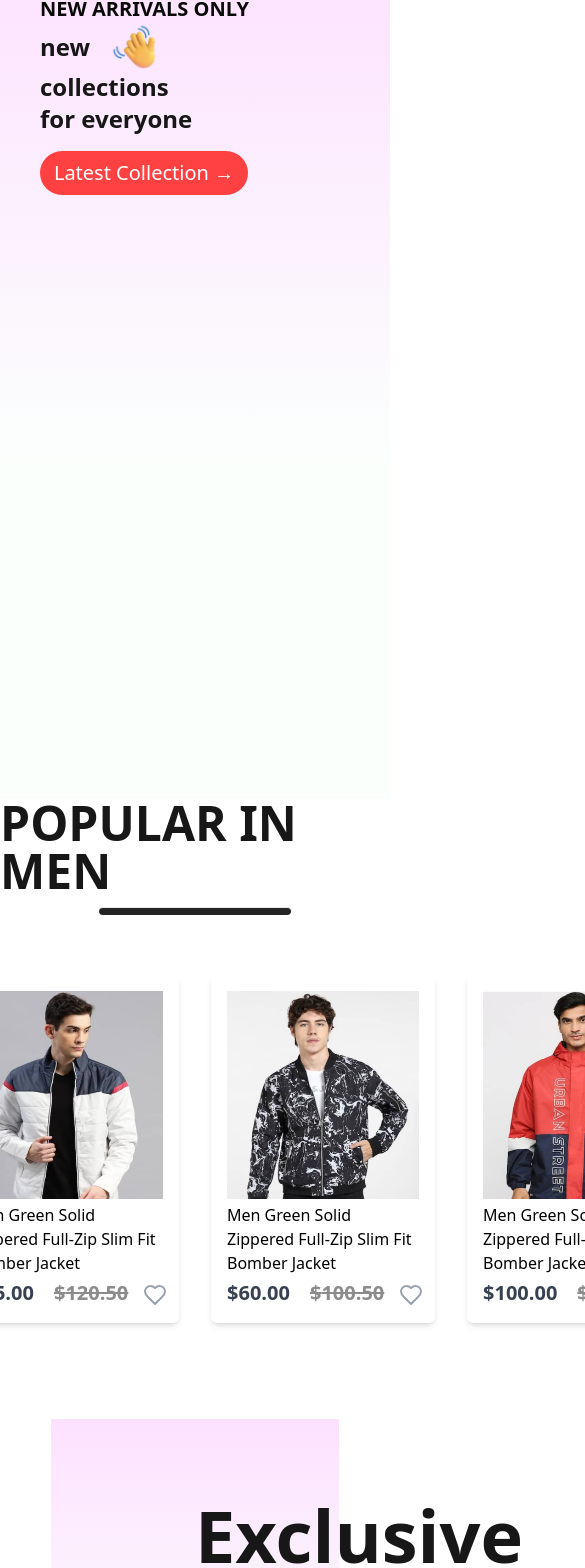
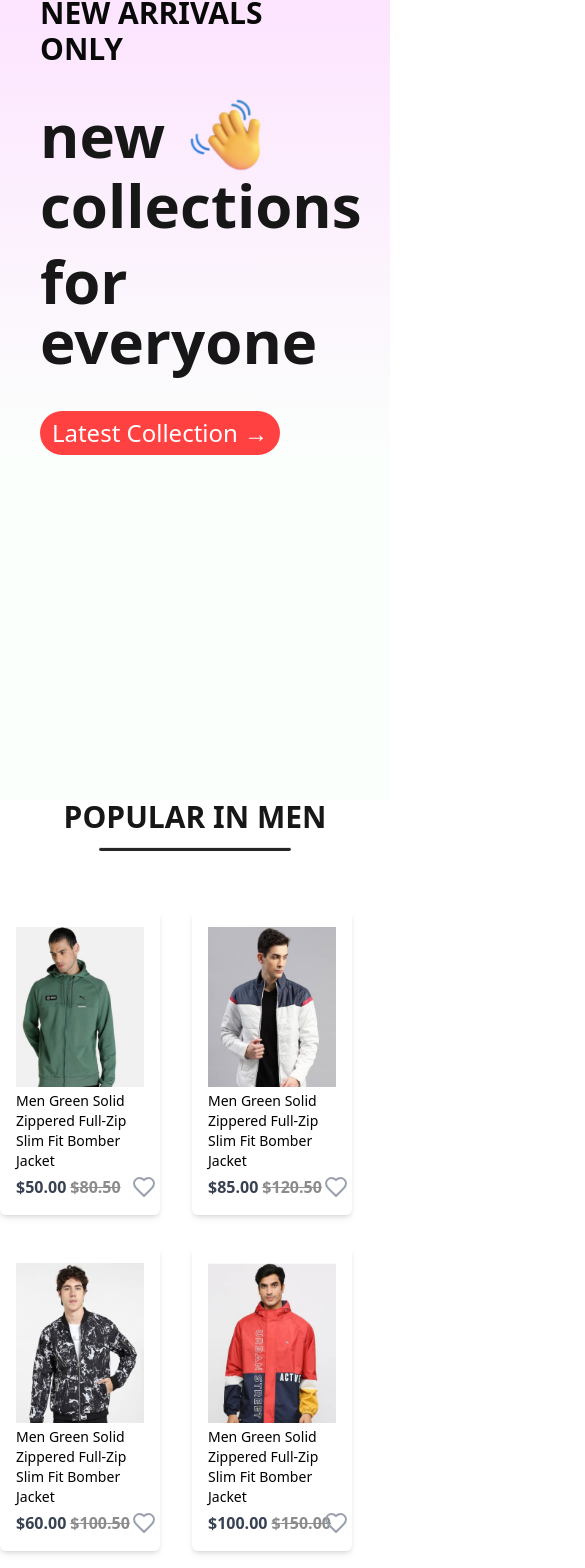
Before and after one commit to rdxnandi/ecommerce-website, a React app: page / in a window 390 px wide. Shown: the part 145-1713 px from the top of the page, 585 px wide, since content can reach past the window. Built offline with nearby package versions, Linux system fonts and the light colour scheme; no server answers; the HTML template or start-up script is replaced by a standard one.

Commit message:
minor changes

```diff
--- a/src/components/Footer/Footer.jsx
+++ b/src/components/Footer/Footer.jsx
@@ -6,10 +6,12 @@ function Footer() {
   return (
     <div className="flex flex-col justify-center items-center gap-[50px]">
       <div className="flex items-center gap-5">
-        <img className="w-[140px]" src={logo} alt={logo} />
-        <p className="text-[#383838] text-[46px] font-bold">Sytlekart</p>
+        <img className="lg:w-[140px] w-[90px]" src={logo} alt={logo} />
+        <p className="text-[#383838] text-[30px] lg:text-[46px] font-bold">
+          Sytlekart
+        </p>
       </div>
-      <ul className="flex gap-[50px] text-[#252525] text-xl">
+      <ul className="flex gap-[10px] lg:gap-[50px] text-[#252525] text-xm lg:text-xl">
         <li className="cursor-pointer">Company</li>
         <li className="cursor-pointer">Products</li>
         <li className="cursor-pointer">Offices</li>
@@ -27,9 +29,11 @@ function Footer() {
           <FaWhatsapp />
         </div>
       </div>
-      <div className="flex flex-col items-center gap-[30px] w-full mb-[30px] text-[#1a1a1a] text-xl">
+      <div className="flex flex-col items-center gap-[30px] w-full mb-[30px] text-[#1a1a1a] text-xm lg:text-xl">
         <hr className="w-[80%] rounded-[10px] h-[3px] bg-[#c7c7c7]" />
-        <p>Copyright © 2025 Stylekart. All Rights Reserved</p>
+        <p className="text-center">
+          Copyright © 2025 Stylekart. All Rights Reserved
+        </p>
       </div>
     </div>
   );
--- a/src/components/Hero/Hero.jsx
+++ b/src/components/Hero/Hero.jsx
@@ -6,23 +6,23 @@ function Hero() {
   return (
     <div className="h-screen bg-custom-gradient lg:flex">
       <div className="flex flex-col justify-center lg:gap-5 p-10 lg:p-44">
-        <h2 className="text-[#090909] text-xl lg:text-2xl font-semibold">
+        <h2 className="text-[#090909] text-3xl mb-7 lg:mb-0 lg:text-2xl font-semibold">
           NEW ARRIVALS ONLY
         </h2>
         <div>
           <div className="flex items-center gap-5">
-            <p className="text-[#171717] text-2xl lg:text-8xl font-bold">new</p>
-            <img className="w-12 lg:w-28" src={hand_icon} alt={hand_icon} />
+            <p className="text-[#171717] text-6xl lg:text-8xl font-bold">new</p>
+            <img className="w-20 lg:w-28" src={hand_icon} alt={hand_icon} />
           </div>
-          <p className="text-[#171717] text-2xl lg:text-8xl font-bold">
+          <p className="text-[#171717] text-6xl mb-4 lg:mb-0 lg:text-8xl font-bold">
             collections
           </p>
-          <p className="text-[#171717] text-2xl lg:text-8xl font-bold">
+          <p className="text-[#171717] text-6xl mb-6 lg:mb-0 lg:text-8xl font-bold">
             for everyone
           </p>
         </div>
         <div>
-          <div className="flex justify-center mt-4 items-center w-52 gap-4 lg:w-60 h-11 rounded-full lg:mt-7 bg-[#ff4141] text-white text-xl cursor-pointer">
+          <div className="flex justify-center mt-4 items-center gap-4 w-60 h-11 rounded-full lg:mt-7 bg-[#ff4141] text-white lg:text-xl text-2xl cursor-pointer">
             <a href="#new-collection">Latest Collection →</a>
           </div>
         </div>
--- a/src/components/Items/Items.jsx
+++ b/src/components/Items/Items.jsx
@@ -6,17 +6,17 @@ function Items(props) {
   const [liked, setLiked] = useState(false);
 
   return (
-    <div className="w-56 shadow-md hover:transform hover:scale-105 hover:duration-700 rounded-md p-4 relative">
+    <div className="lg:w-56 w-40 shadow-md hover:transform hover:scale-105 hover:duration-700 rounded-md p-4 relative">
       <Link to={`/product/${props.id}`}>
         <img
           src={props.image}
           alt={props.name}
-          className="h-52 w-full"
+          className="lg:h-52 h-40 w-full"
           onClick={window.scrollTo(0, 0)}
         />
       </Link>
       <button
-        className="text-gray-300 text-4xl absolute bottom-4 right-3 cursor-pointer"
+        className="text-gray-300 w-2 lg:text-4xl absolute bottom-4 right-5 lg:right-3 cursor-pointer"
         onClick={(e) => {
           setLiked(!liked);
         }}
@@ -27,12 +27,12 @@ function Items(props) {
           <Heart className="text-gray-400" />
         )}
       </button>
-      <p className="mx-0 my-1">{props.name}</p>
-      <div className="flex gap-5">
-        <div className="text-[#374151] text-xl font-semibold">
+      <p className="mx-0 my-1 text-sm">{props.name}</p>
+      <div className="flex lg:gap-5 gap-1">
+        <div className="text-[#374151] lg:text-xl font-semibold">
           ${props.new_price}
         </div>
-        <div className="text-[#8c8c8c] text-xl font-semibold line-through">
+        <div className="text-[#8c8c8c] lg:text-xl font-semibold line-through">
           ${props.old_price}
         </div>
       </div>
--- a/src/components/Navbar/Navbar.jsx
+++ b/src/components/Navbar/Navbar.jsx
@@ -16,7 +16,7 @@ function Navbar() {
   const handleLogout = async () => {
     await account.deleteSession("current");
     setUser(null);
-    navigate("/login");
+    navigate("/signin");
   };
 
   return (
--- a/src/components/NewCollections/NewCollections.jsx
+++ b/src/components/NewCollections/NewCollections.jsx
@@ -5,9 +5,11 @@ import new_collection from "../assets/new_collections";
 function NewCollections() {
   return (
     <div id="new-collection" className="flex flex-col items-center gap-3 mb-24">
-      <h1 className="text-[#171717] text-5xl font-semibold">NEW COLLECTIONS</h1>
-      <hr className="w-48 h-2 rounded-lg bg-[#252525]" />
-      <div className="grid grid-cols-4 mt-12 gap-7">
+      <h1 className="text-[#171717] text-3xl lg:text-5xl font-semibold">
+        NEW COLLECTIONS
+      </h1>
+      <hr className="w-48 h-1 lg:h-2 rounded-lg bg-[#252525]" />
+      <div className="grid grid-cols-2 lg:grid-cols-4 mt-12 gap-4 lg:gap-7">
         {new_collection.map((item, i) => {
           return (
             <Items
--- a/src/components/NewsLetter/NewsLetter.jsx
+++ b/src/components/NewsLetter/NewsLetter.jsx
@@ -2,20 +2,20 @@ import React from "react";
 
 function NewsLetter() {
   return (
-    <div className="w-4/6 min-h-[40vh] flex flex-col items-center justify-center m-auto px-32 py-0 mb-36 bg-custom-gradient gap-7">
-      <h1 className="text-[#454545] text-5xl">
+    <div className="lg:w-4/6 w-full min-h-[40vh] flex flex-col items-center justify-center m-auto px-12 lg:px-32 py-0 mb-36 bg-custom-gradient gap-7">
+      <h1 className="text-[#454545] text-3xl lg:text-5xl">
         Get Exclusive Offers On Your Email
       </h1>
       <p className="text-[#454545] text-xm">
         Subscribe to our newsletter and stay updated
       </p>
-      <div className="flex items-center justify-between bg-white w-[730px] h-16 rounded-full border border-[#e3e3e3] mt-7">
+      <div className="flex items-center justify-between bg-white lg:w-[730px] w-[300px] h-14 lg:h-16 rounded-full border border-[#e3e3e3] mt-7">
         <input
           type="email"
           placeholder="Your Email id"
-          className="w-[500px] outline-hidden ml-7 text-[#616161] text-xl"
+          className="lg:w-[500px] w-[180px] outline-hidden ml-7 text-[#616161] text-xl"
         />
-        <button className="w-52 h-full rounded-full bg-black text-white text-xl">
+        <button className="lg:w-52 w-[120px] h-full rounded-full lg:rounded-full bg-black text-white text-sm lg:text-xl">
           Subscribe
         </button>
       </div>
--- a/src/components/Offers/Offers.jsx
+++ b/src/components/Offers/Offers.jsx
@@ -3,20 +3,22 @@ import exclusive_image from "../assets/exclusive_image.png";
 
 function Offers() {
   return (
-    <div className="w-4/6 min-h-[60vh] flex m-auto px-36 py-0 mb-36 bg-custom-gradient">
+    <div className="lg:w-4/6 w-full min-h-[60vh] flex m-auto px-20 lg:px-36 py-0 mb-36 bg-custom-gradient">
       <div className="flex-1 flex flex-col justify-center">
-        <h1 className="text-[#171717] text-7xl font-semibold">Exclusive</h1>
-        <h1 className="text-[#171717] text-7xl font-semibold">
+        <h1 className="text-[#171717] text-5xl lg:text-7xl font-semibold">
+          Exclusive
+        </h1>
+        <h1 className="text-[#171717] text-4xl lg:text-7xl font-semibold">
           Offers For You
         </h1>
         <p className="text-[#171717] text-xm font-semibold mt-5">
           ONLY ON BEST SELLERS PRODUCTS
         </p>
-        <button className="w-64 h-14 rounded-full bg-[#ff4141] text-white text-xm mt-7">
+        <button className="lg:w-64 w-56 h-14 rounded-full bg-[#ff4141] text-white text-xm mt-7">
           Check Now
         </button>
       </div>
-      <div className="flex-1 flex items-center justify-end pt-[50px]">
+      <div className="flex-1 lg:flex hidden items-center justify-end pt-[50px]">
         <img src={exclusive_image} alt={exclusive_image} />
       </div>
     </div>
--- a/src/components/Popular/Popular.jsx
+++ b/src/components/Popular/Popular.jsx
@@ -5,9 +5,11 @@ import data_product from "../assets/data";
 function Popular() {
   return (
     <div className="flex flex-col items-center gap-3 mb-24">
-      <h1 className="text-[#171717] text-5xl font-semibold">POPULAR IN MEN</h1>
-      <hr className="w-48 h-2 rounded-lg bg-[#252525]" />
-      <div className="mt-12 flex gap-8">
+      <h1 className="text-[#171717] text-3xl lg:text-5xl font-semibold">
+        POPULAR IN MEN
+      </h1>
+      <hr className="w-48 h-1 lg:h-2 rounded-lg bg-[#252525]" />
+      <div className="mt-12 flex flex-wrap gap-8">
         {data_product.map((item, i) => {
           return (
             <Items
--- a/src/pages/ShopCategory.jsx
+++ b/src/pages/ShopCategory.jsx
@@ -9,17 +9,18 @@ function ShopCategory(props) {
   return (
     <div>
       <img
-        className="block mx-auto my-7 w-10/12"
+        className="block mx-auto my-7 lg:w-10/12 w-full"
         src={props.banner}
         alt={props.banner}
       />
-      <div className="flex mx-44 my-0 justify-between items-center">
+      <div className="flex mx-2 lh:mx-44 my-0 justify-between items-center">
         <p>
-          <span className="font-semibold">Showing 1-12</span> out of 36 products
+          <span className="font-semibold block">Showing 1-12</span> out of 36
+          products
         </p>
         <SortButton />
       </div>
-      <div className="mx-40 my-5 grid grid-cols-4 gap-y-20">
+      <div className="lg:mx-40 my-5 grid grid-cols-2 lg:grid-cols-4 gap-y-20">
         {all_product.map((item, i) => {
           if (props.category === item.category) {
             return (
--- a/src/pages/SignUp.jsx
+++ b/src/pages/SignUp.jsx
@@ -48,7 +48,7 @@ function SignUp() {
 
   return (
     <div className="w-full min-h-[80vh] bg-[#fce3fe] py-24">
-      <div className="w-[580px] bg-white m-auto px-14 py-10 rounded-lg">
+      <div className="lg:w-[580px] bg-white m-auto px-10 lg:px-14 py-10 rounded-lg">
         <h1 className="text-center my-5 text-2xl font-semibold">Sign Up</h1>
         <form onSubmit={handleSignUp}>
           <div className="flex flex-col gap-7 mt-7">
@@ -125,7 +125,7 @@ function SignUp() {
           </div>
           <button
             type="submit"
-            className="w-full h-12 rounded-md text-white bg-[#ff4141] mt-[30px] text-2xl uppercase cursor-pointer"
+            className="lg:w-full w-[100px] h-12 rounded-md text-white bg-[#ff4141] mt-[30px] text-xl lg:text-2xl uppercase cursor-pointer"
           >
             Sign Up
           </button>
```
Also changed, not shown: src/pages/SignIn.jsx (+5 -5 lines).
